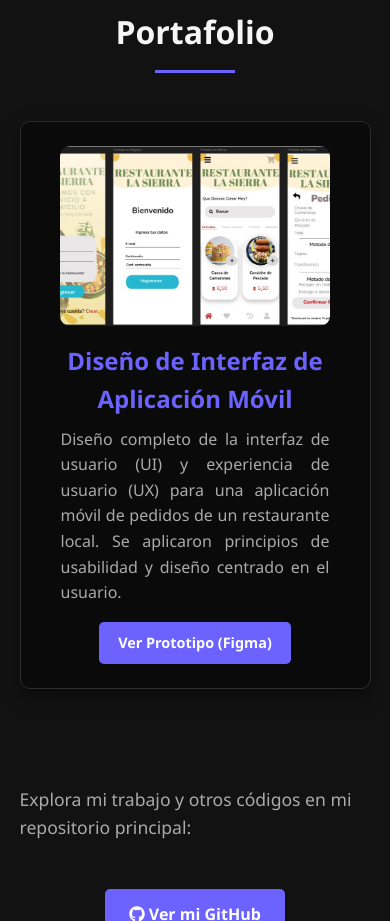
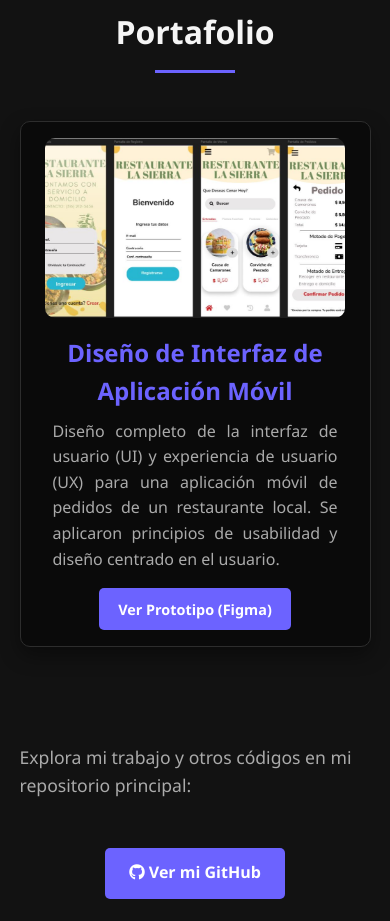
Before and after one commit to danimo87/Portafolio-html-css, a plain HTML site: page index.html in a window 390 px wide. Shown: the part 2180-3101 px from the top of the page. Drawn offline with Linux system fonts and the light colour scheme.

```diff
--- a/style.css
+++ b/style.css
@@ -455,24 +455,24 @@
   }
 
   .hero-content img {
-    width: 150px;         /* Ajusta el tamaño */
+    width: 150px;
     height: 150px;
     object-fit: cover;
-    border-radius: 50%;   /* Mantiene forma circular */
+    border-radius: 50%;
   }
     .project-card {
     display: flex;
-    flex-direction: column; /* 🔹 Apila imagen y texto */
-    align-items: center;    /* Centra el contenido */
+    flex-direction: column;
+    align-items: center;
     text-align: center;
-    gap: 1rem;              /* Espacio entre imagen y texto */
+    gap: 1rem;
   }
 
   .project-card img {
-    width: 90%;             /* Ajusta al ancho del móvil */
-    max-width: 350px;       /* Evita que sea muy grande */
-    border-radius: 10px;    /* Mantiene bordes suaves */
-    object-fit: cover;      /* Evita deformaciones */
+    width: 90%;
+    max-width: 350px;
+    border-radius: 10px;
+    object-fit: cover;
   }
 
   .project-card p {
@@ -480,3 +480,13 @@
     padding: 0 1rem;
   }
 }
+@media (max-width: 430px) {
+  .project-card img {
+    width: 100%;
+    max-width: 300px;
+  }
+
+  .project-card {
+    padding: 1rem;
+  }
+}
```
